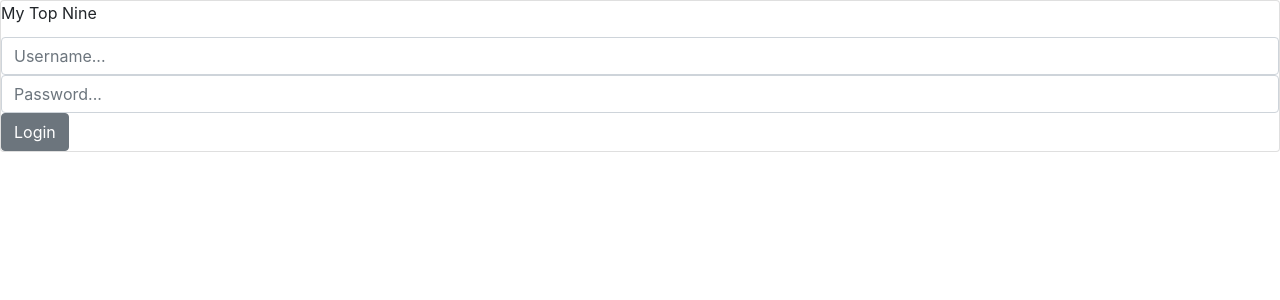
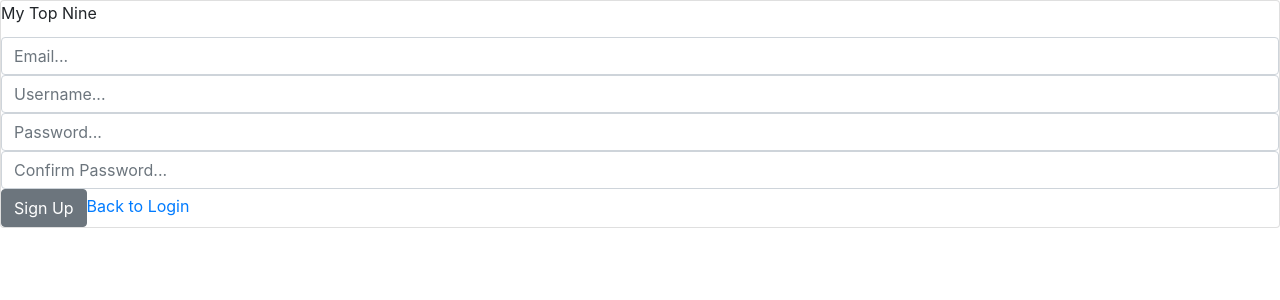
Before and after one commit to my-top-9/Front-End-Chelsea-Tolnai, a React (Create React App) app in the folder my-top-nine/: page /signup in a window 1280 px wide. Shown: the top 300 px of the page. Built offline with nearby package versions, Linux system fonts and the light colour scheme.

Commit message:
Created signup or login form route depending on status of user.

```diff
--- a/my-top-nine/src/App.js
+++ b/my-top-nine/src/App.js
@@ -1,12 +1,15 @@
 import React, { Component } from 'react';
-import Login from './components/Login/Login';
 import './App.css';
 import { Route } from 'react-router-dom';
 import { connect } from 'react-redux';
-import { login, logout } from './components/actions';
+import { login, logout, signup } from './components/actions';
+import Login from './components/Login/Login';
+import SignUp from './components/Login/SignUp';
 import NavBar from './components/Navigation/NavBar';
 import HomePage from './components/HomePage/HomePage';
-import UserPage from './components/UserPage/UserPage'
+import UserPage from './components/UserPage/UserPage';
+
+import { users } from './dummy-data'
 
 class App extends Component {
 
@@ -14,6 +17,12 @@ class App extends Component {
     user: {
       username: '',
       password: '',
+    },
+    newUser: {
+      email: '',
+      username: '',
+      password1: '',
+      password2: '',
     }
   }
 
@@ -28,6 +37,16 @@ class App extends Component {
 
   handleLoginSumbit = e => {
     e.preventDefault();
+    const usernames = users.map(user => user.username);
+    const currentUser = users.filter(user => user.username === this.state.user.username);
+    console.log(currentUser);
+    if (!this.state.user.username || !this.state.user.password) {
+      alert('Please fill in all fields.')
+    } else if (!usernames.includes(this.state.user.username)) {
+      alert('Username does not exist. Please Sign Up.')
+    } else if (currentUser[0].password !== this.state.user.password) {
+      alert('Incorrect Password.')
+    } else {
     this.props.login(this.state.user)
     this.setState(
       { user: {
@@ -36,10 +55,40 @@ class App extends Component {
       }
     });
     document.getElementById("loginForm").reset();
+    }
+  }
+
+  handleSignUpInput = e => {
+    this.setState({
+      newUser: {
+      ...this.state.newUser,
+      [e.target.name]: e.target.value
+      }
+    });
+  }
+
+  handleSingUpSumbit = e => {
+    e.preventDefault();
+    if (this.state.newUser.password1 !== this.state.newUser.password2) {
+      alert('Passwords do not match!')
+    } else if (!this.state.newUser.email || !this.state.newUser.username || !this.state.newUser.password1 || !this.state.newUser.password2) {
+      alert('Please fill in all fields.');
+    } else {
+    this.props.signup(this.state.newUser)
+    this.setState(
+      { newUser: {
+        email: '',
+        username: '',
+        password1: '',
+        password2: '',
+      }
+    });
+    document.getElementById("signupForm").reset();
+    }
   }
 
   handleLogout = () => {
-    this.props.logout()
+    this.props.logout();
   }
 
   render() {
@@ -59,14 +108,33 @@ class App extends Component {
               {...props}
               username={this.props.user.username}
             />
-          )} />
+            )}
+          />
           </div>
-        : <Login
-            username={this.state.username}
-            password={this.state.password}
-            handleLoginInput= {this.handleLoginInput}
-            handleLoginSumbit = {this.handleLoginSumbit}
+        : <div>
+          <Route
+            exact path='/'
+            render={ props => (
+              <Login
+                {...props}
+                user={this.state.user}
+                handleLoginInput= {this.handleLoginInput}
+                handleLoginSumbit = {this.handleLoginSumbit}
+              />
+            )}
           />
+          <Route
+            exact path='/signup'
+            render={ props => (
+              <SignUp
+                {...props}
+                newUser={this.state.newUser}
+                handleSignUpInput= {this.handleSignUpInput}
+                handleSingUpSumbit = {this.handleSingUpSumbit}
+              />
+            )}
+          />
+          </div>
         }
 
       </div>
@@ -82,5 +150,5 @@ const mapStateToProps = state => ({
 
 export default connect(
     mapStateToProps,
-    {login, logout}
+    {login, logout, signup}
 )(App);
--- a/my-top-nine/src/components/Login/Login.js
+++ b/my-top-nine/src/components/Login/Login.js
@@ -1,5 +1,6 @@
 import React from 'react';
 import { Card, CardTitle, Form, Input, Button } from 'reactstrap';
+import { NavLink } from 'react-router-dom'
 
 const Login = props => {
     return (
@@ -12,7 +13,7 @@ const Login = props => {
                     type="text"
                     name="username"
                     placeholder="Username..."
-                    value={props.username}
+                    value={props.user.username}
                     onChange={props.handleLoginInput}
                 />
 
@@ -20,11 +21,12 @@ const Login = props => {
                     type="password"
                     name="password"
                     placeholder="Password..."
-                    value={props.password}
+                    value={props.user.password}
                     onChange={props.handleLoginInput}
                 />
 
                 <Button type="submit">Login</Button>
+                <NavLink to="/signup">Sign Up</NavLink>
 
             </Form>
         </Card>
--- /dev/null
+++ b/my-top-nine/src/components/Login/SignUp.js
@@ -0,0 +1,51 @@
+import React from 'react';
+import { Card, CardTitle, Form, Input, Button } from 'reactstrap';
+import { NavLink } from 'react-router-dom'
+
+const SignUp = props => {
+    return (
+        <Card >
+            <Form onSubmit={props.handleSingUpSumbit} id="signupForm">
+
+                <CardTitle>My Top Nine</CardTitle>
+
+                <Input
+                    type="email"
+                    name="email"
+                    placeholder="Email..."
+                    value={props.newUser.email}
+                    onChange={props.handleSignUpInput}
+                />
+
+                <Input
+                    type="text"
+                    name="username"
+                    placeholder="Username..."
+                    value={props.newUser.username}
+                    onChange={props.handleSignUpInput}
+                />
+
+                <Input
+                    type="password"
+                    name="password1"
+                    placeholder="Password..."
+                    value={props.newUser.password1}
+                    onChange={props.handleSignUpInput}
+                />
+                <Input
+                    type="password"
+                    name="password2"
+                    placeholder="Confirm Password..."
+                    value={props.newUser.password2}
+                    onChange={props.handleSignUpInput}
+                />
+
+                <Button type="submit">Sign Up</Button>
+                <NavLink to="/">Back to Login</NavLink>
+
+            </Form>
+        </Card>
+    );
+}
+
+export default SignUp;
--- a/my-top-nine/src/components/Navigation/NavBar.js
+++ b/my-top-nine/src/components/Navigation/NavBar.js
@@ -7,7 +7,7 @@ const NavBar = (props) => {
             <div>My Top 9</div>
             <NavLink to="/">Home</NavLink>
             <NavLink to={`/${props.username}`}>MyPage</NavLink>
-            <div onClick={props.logout}>LogOut</div>
+            <NavLink to="/" onClick={props.logout}>LogOut</NavLink>
         </div>
     );
 }
--- a/my-top-nine/src/components/actions/index.js
+++ b/my-top-nine/src/components/actions/index.js
@@ -1,5 +1,13 @@
+export const SIGN_UP = "SIGN_UP";
 export const LOG_IN = "LOG_IN";
 export const LOG_OUT = "LOG_OUT";
+
+export const signup = user => {
+    return {
+      type: SIGN_UP,
+      payload: user
+    }
+}
 
 export const login = user => {
     return {
--- a/my-top-nine/src/components/reducers/index.js
+++ b/my-top-nine/src/components/reducers/index.js
@@ -1,24 +1,31 @@
-import { LOG_IN , LOG_OUT } from '../actions';
+import {
+    LOG_IN,
+    LOG_OUT,
+    SIGN_UP,
+} from '../actions';
 
 const initialState = {
   isLoggedIn: false,
   user: {},
   error: null
- }
+}
 
 function reducer (state = initialState , action) {
   switch(action.type) {
+    case SIGN_UP:
+        return {
+            isLoggedIn: true,
+            user: action.payload,
+        }
     case LOG_IN:
         return {
             isLoggedIn: true,
             user: action.payload,
-            error: null
         }
     case LOG_OUT:
         return {
             isLoggedIn: false,
             user: {},
-            error: null
         }
     default:
       return state;
--- /dev/null
+++ b/my-top-nine/src/dummy-data.js
@@ -0,0 +1,14 @@
+export const users = [
+    {
+        username: "CATolnai",
+        password: "password",
+    },
+    {
+        username: "JDoe",
+        password: "password",
+    },
+    {
+        username: "DOGrahams",
+        password: "password"
+    },
+];
```
